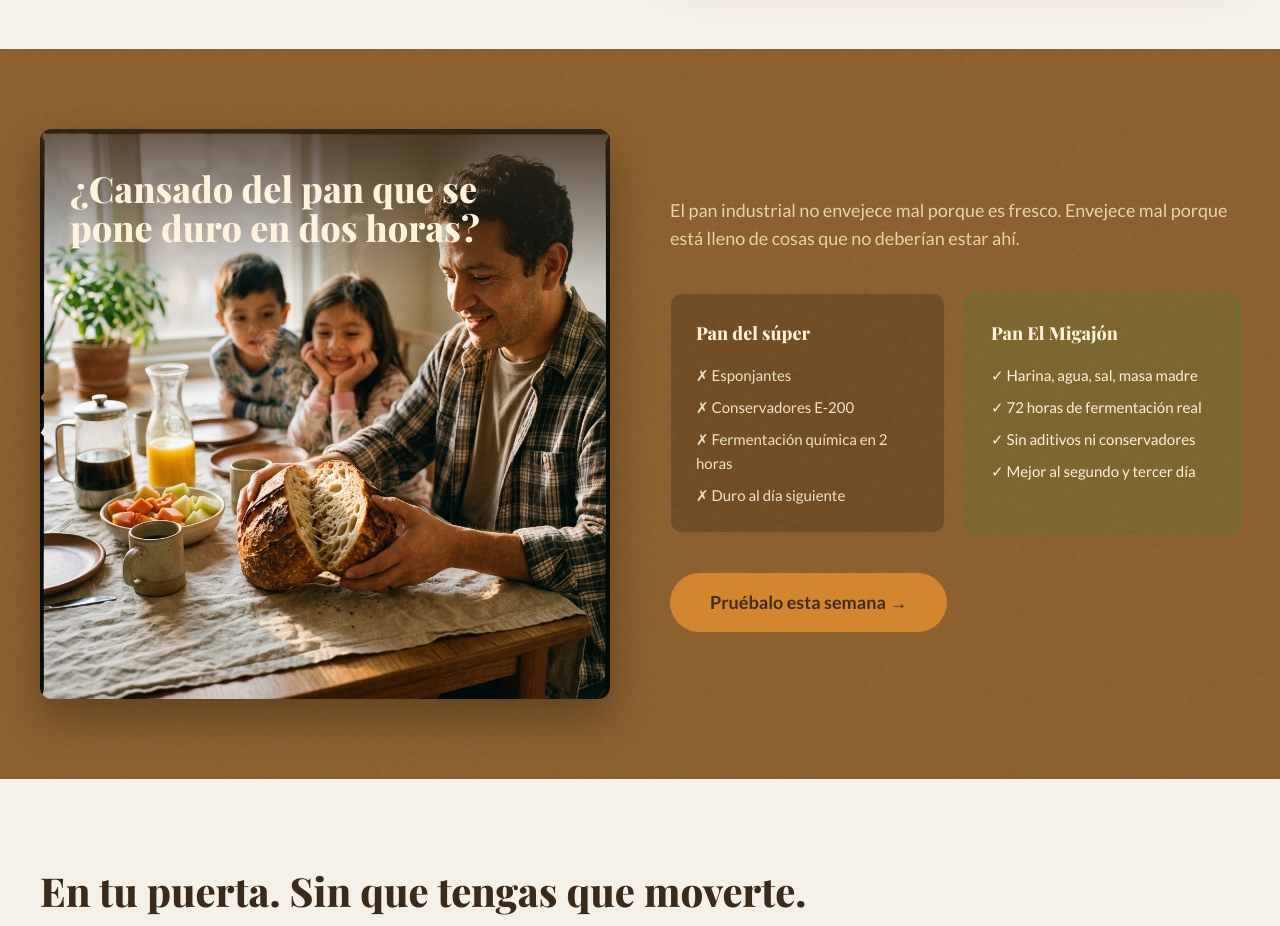
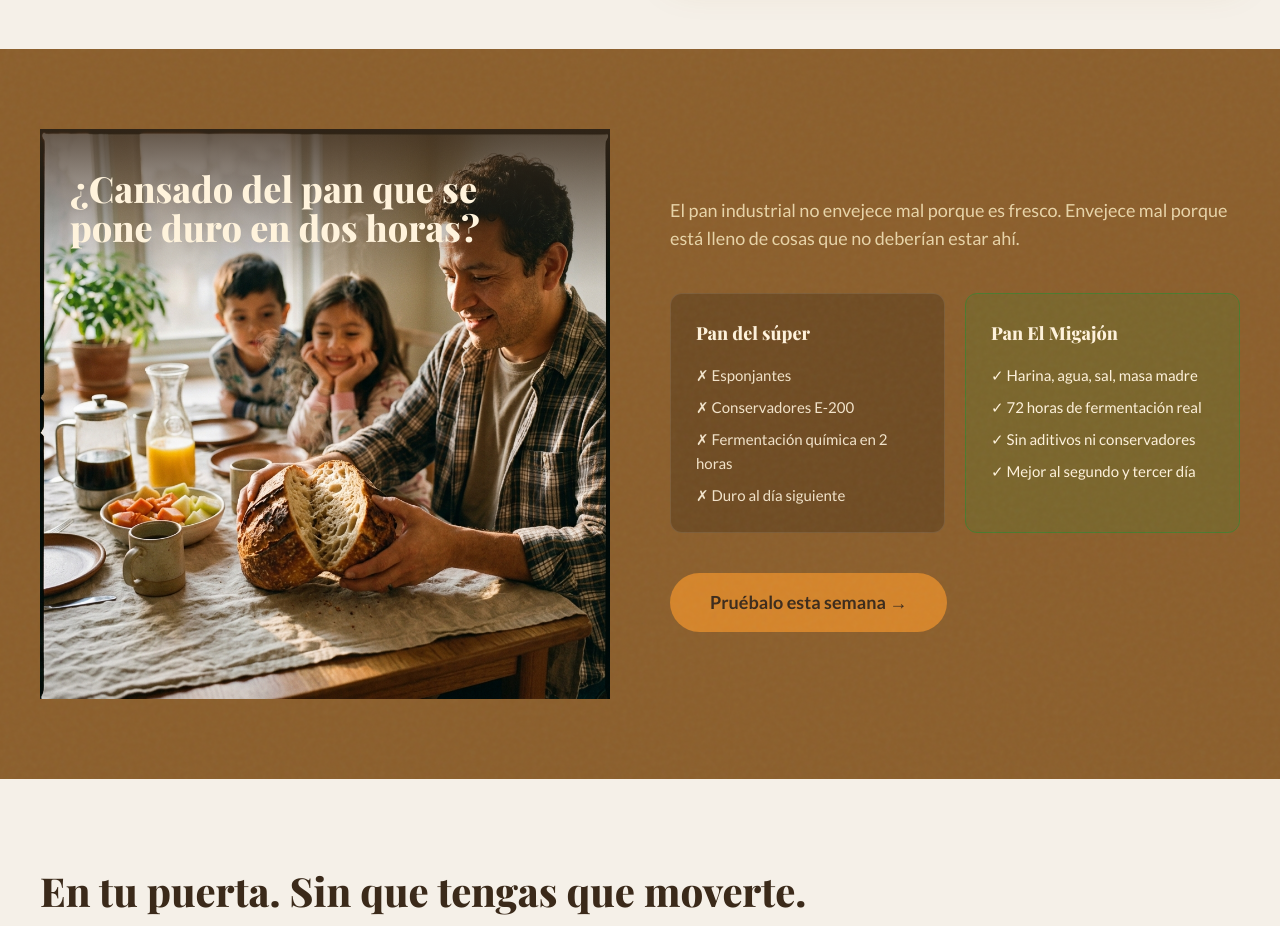
Before and after one commit to Eduardo-Rius/elmigajon-marketing, a React (Vite) app: page / in a window 1280 px wide. Shown: the part 1900-2826 px from the top of the page. Built offline with nearby package versions, Linux system fonts and the light colour scheme; a web font is replaced by a local one.

Commit message:
style: remove frame and shadow from section 3 image

```diff
--- a/src/components/SupermarketProblem.jsx
+++ b/src/components/SupermarketProblem.jsx
@@ -8,7 +8,7 @@
       <div style={{ maxWidth: '1200px', margin: '0 auto', display: 'grid', gridTemplateColumns: 'repeat(auto-fit, minmax(350px, 1fr))', gap: '60px', alignItems: 'center' }}>
 
         {/* Left Side: Image with overlaid headline */}
-        <div style={{ position: 'relative', borderRadius: '12px', overflow: 'hidden', boxShadow: '0 20px 40px rgba(0,0,0,0.3)' }}>
+        <div style={{ position: 'relative', overflow: 'hidden' }}>
           <img
             src={breakfastImg}
             alt="Desayuno familiar con pan artesanal"
```
